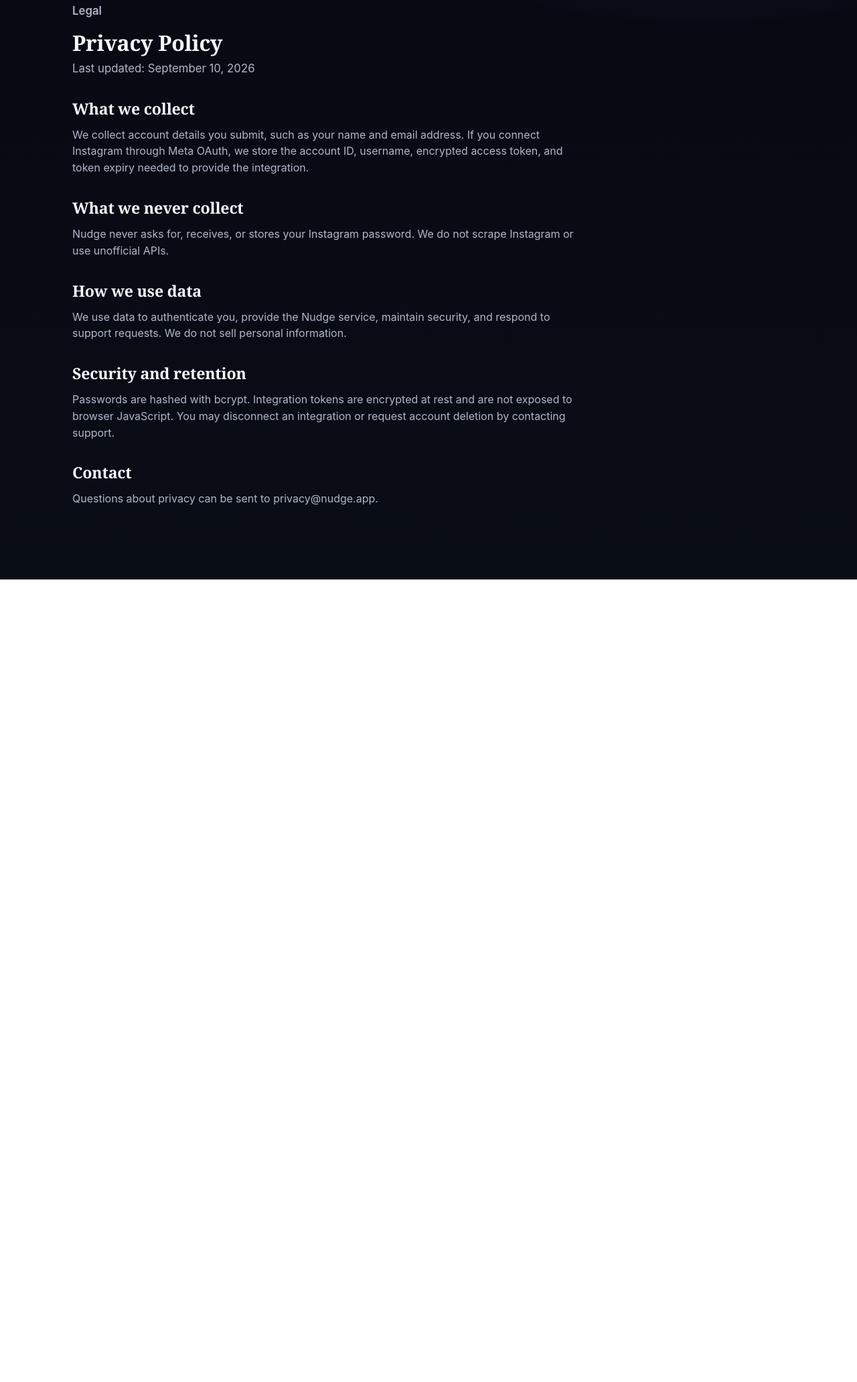
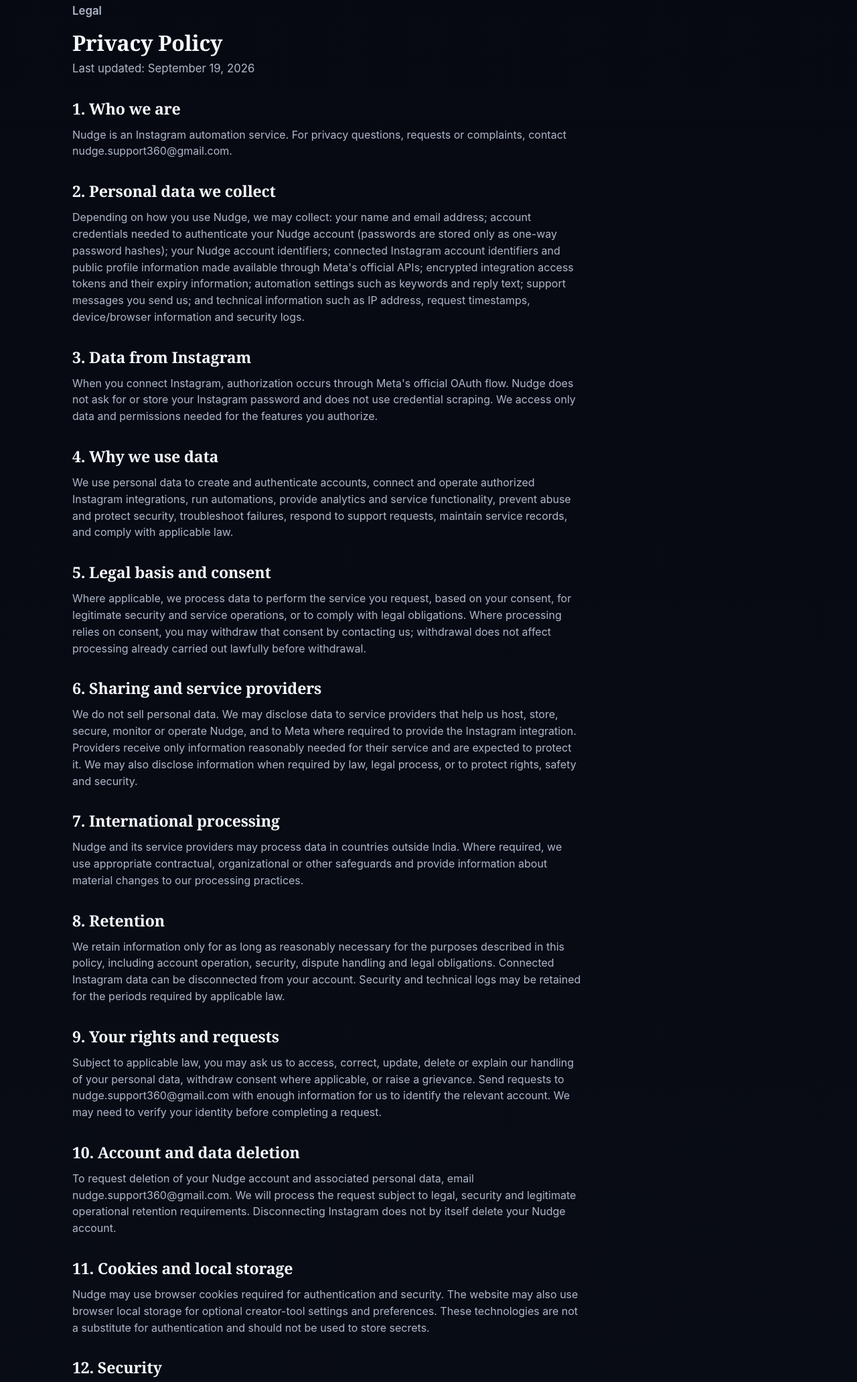
Before and after one commit to Jayvardhanreddy/nudge, a website: page privacy.html in a window 1280 px wide. Shown: the part 170-2233 px from the top of the page at 67% size. Before the commit the page ends 1035 px from the top, so only its background shows below. Drawn offline with Linux system fonts and the light colour scheme.

Commit message:
Update privacy policy and production contact

```diff
--- a/privacy.html
+++ b/privacy.html
@@ -2,15 +2,26 @@
 <html lang="en">
 <head>
 <meta charset="UTF-8"><meta name="viewport" content="width=device-width, initial-scale=1">
-<title>Privacy Policy | Nudge</title><meta name="description" content="Read the Nudge privacy policy and learn how account and integration data is handled.">
-<link rel="canonical" href="http://localhost:3000/privacy.html"><link rel="icon" href="favicon.svg" type="image/svg+xml"><link rel="stylesheet" href="styles.css">
+<title>Privacy Policy | Nudge</title>
+<meta name="description" content="Nudge privacy policy: what data we collect, why we use it, retention, rights, security and contact information.">
+<link rel="canonical" href="https://nudge-dto0.onrender.com/privacy.html"><link rel="icon" href="favicon.svg" type="image/svg+xml"><link rel="stylesheet" href="styles.css">
 </head>
 <body class="legal-page">
 <header class="site-header"><div class="wrap"><a href="index.html" class="logo"><span class="logo-mark"></span>Nudge</a><a href="index.html" class="btn btn-ghost">Back home</a></div></header>
-<main class="section"><div class="wrap"><div class="section-head"><p class="eyebrow">Legal</p><h1>Privacy Policy</h1><p>Last updated: September 10, 2026</p></div><article class="legal-content">
-<h2>What we collect</h2><p>We collect account details you submit, such as your name and email address. If you connect Instagram through Meta OAuth, we store the account ID, username, encrypted access token, and token expiry needed to provide the integration.</p>
-<h2>What we never collect</h2><p>Nudge never asks for, receives, or stores your Instagram password. We do not scrape Instagram or use unofficial APIs.</p>
-<h2>How we use data</h2><p>We use data to authenticate you, provide the Nudge service, maintain security, and respond to support requests. We do not sell personal information.</p>
-<h2>Security and retention</h2><p>Passwords are hashed with bcrypt. Integration tokens are encrypted at rest and are not exposed to browser JavaScript. You may disconnect an integration or request account deletion by contacting support.</p>
-<h2>Contact</h2><p>Questions about privacy can be sent to <a href="mailto:privacy@nudge.app">privacy@nudge.app</a>.</p>
-</article></div></main><script src="script.js"></script><script src="analytics.js"></script></body></html>
+<main class="section"><div class="wrap"><div class="section-head"><p class="eyebrow">Legal</p><h1>Privacy Policy</h1><p>Last updated: September 19, 2026</p></div><article class="legal-content">
+<h2>1. Who we are</h2><p>Nudge is an Instagram automation service. For privacy questions, requests or complaints, contact <a href="mailto:nudge.support360@gmail.com">nudge.support360@gmail.com</a>.</p>
+<h2>2. Personal data we collect</h2><p>Depending on how you use Nudge, we may collect: your name and email address; account credentials needed to authenticate your Nudge account (passwords are stored only as one-way password hashes); your Nudge account identifiers; connected Instagram account identifiers and public profile information made available through Meta's official APIs; encrypted integration access tokens and their expiry information; automation settings such as keywords and reply text; support messages you send us; and technical information such as IP address, request timestamps, device/browser information and security logs.</p>
+<h2>3. Data from Instagram</h2><p>When you connect Instagram, authorization occurs through Meta's official OAuth flow. Nudge does not ask for or store your Instagram password and does not use credential scraping. We access only data and permissions needed for the features you authorize.</p>
+<h2>4. Why we use data</h2><p>We use personal data to create and authenticate accounts, connect and operate authorized Instagram integrations, run automations, provide analytics and service functionality, prevent abuse and protect security, troubleshoot failures, respond to support requests, maintain service records, and comply with applicable law.</p>
+<h2>5. Legal basis and consent</h2><p>Where applicable, we process data to perform the service you request, based on your consent, for legitimate security and service operations, or to comply with legal obligations. Where processing relies on consent, you may withdraw that consent by contacting us; withdrawal does not affect processing already carried out lawfully before withdrawal.</p>
+<h2>6. Sharing and service providers</h2><p>We do not sell personal data. We may disclose data to service providers that help us host, store, secure, monitor or operate Nudge, and to Meta where required to provide the Instagram integration. Providers receive only information reasonably needed for their service and are expected to protect it. We may also disclose information when required by law, legal process, or to protect rights, safety and security.</p>
+<h2>7. International processing</h2><p>Nudge and its service providers may process data in countries outside India. Where required, we use appropriate contractual, organizational or other safeguards and provide information about material changes to our processing practices.</p>
+<h2>8. Retention</h2><p>We retain information only for as long as reasonably necessary for the purposes described in this policy, including account operation, security, dispute handling and legal obligations. Connected Instagram data can be disconnected from your account. Security and technical logs may be retained for the periods required by applicable law.</p>
+<h2>9. Your rights and requests</h2><p>Subject to applicable law, you may ask us to access, correct, update, delete or explain our handling of your personal data, withdraw consent where applicable, or raise a grievance. Send requests to <a href="mailto:nudge.support360@gmail.com">nudge.support360@gmail.com</a> with enough information for us to identify the relevant account. We may need to verify your identity before completing a request.</p>
+<h2>10. Account and data deletion</h2><p>To request deletion of your Nudge account and associated personal data, email <a href="mailto:nudge.support360@gmail.com?subject=Account%20and%20data%20deletion%20request">nudge.support360@gmail.com</a>. We will process the request subject to legal, security and legitimate operational retention requirements. Disconnecting Instagram does not by itself delete your Nudge account.</p>
+<h2>11. Cookies and local storage</h2><p>Nudge may use browser cookies required for authentication and security. The website may also use browser local storage for optional creator-tool settings and preferences. These technologies are not a substitute for authentication and should not be used to store secrets.</p>
+<h2>12. Security</h2><p>We use measures appropriate to the data and service, including HTTPS in production, bcrypt password hashing, encrypted storage for integration tokens, secure HTTP-only authentication cookies, access controls, rate limiting and security headers. No internet service can guarantee absolute security.</p>
+<h2>13. Children's privacy</h2><p>Nudge is not intended for children who are not permitted to use the service under applicable law. If you believe a child has provided personal data unlawfully, contact us so we can review and take appropriate action.</p>
+<h2>14. Changes</h2><p>We may update this policy as Nudge, applicable law or our processing practices change. The latest version will be posted on this page with an updated date.</p>
+<h2>15. Contact and grievance</h2><p>For privacy questions, data requests or grievances, contact <a href="mailto:nudge.support360@gmail.com">nudge.support360@gmail.com</a>. We will review and respond to requests within the period required by applicable law.</p>
+</article></div></main><script src="script.js"></script></body></html>
```
